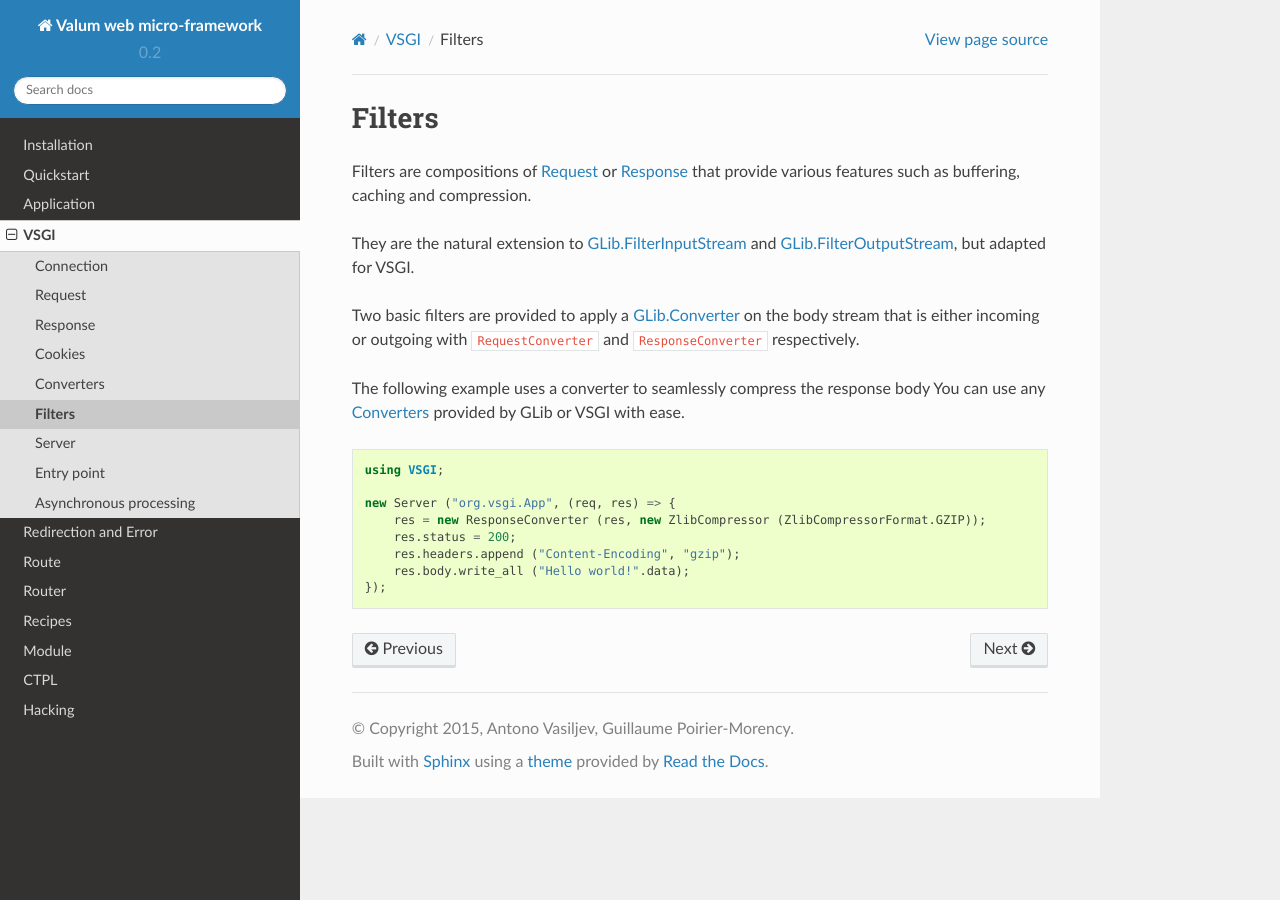
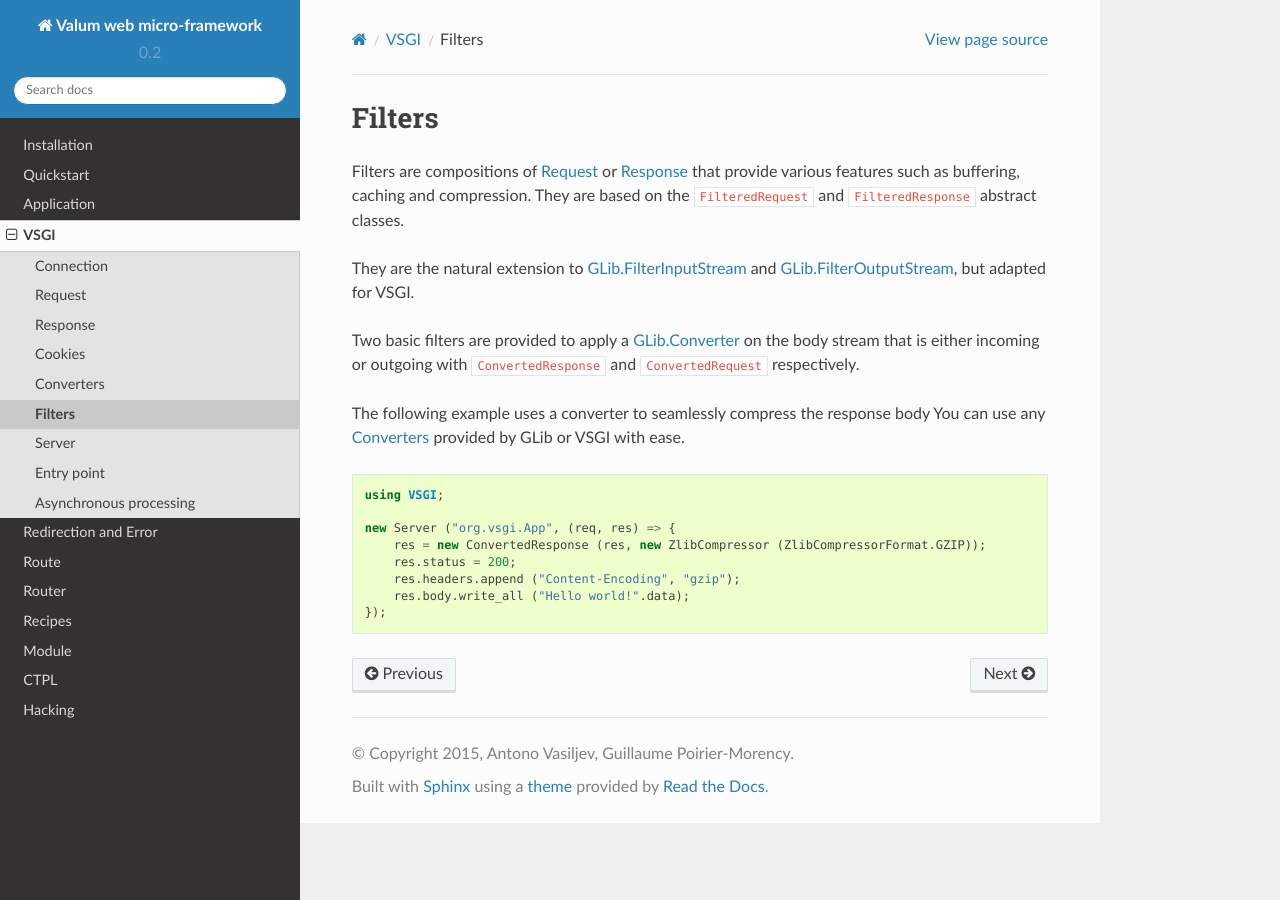
Before and after one commit to valum-framework/vsgi, a Sphinx documentation site: the page built from docs/vsgi/filters.rst, in a window 1280 px wide. Built offline with Sphinx 7.4.7 and the Read the Docs theme 2.0.0, drawn with Linux system fonts in a browser that asks for light colours; pages that are not in the unit, such as notebooks, are missing from menus.

Commit message:
Use correct naming for filters and converters
These naming are gramatically more correct as we are not defining
converters of filters, but requests and responses.

Update usages in documentation and examples.

```diff
--- a/docs/router.rst
+++ b/docs/router.rst
@@ -405,7 +405,7 @@
 
     app.get (null, (req, res, next) => {
         res.headers.replace ("Content-Encoding", "gzip");
-        next (req, new ResponseConverter (res, new ZLibCompressor (ZlibCompressorFormat.GZIP)));
+        next (req, new ConvertedResponse (res, new ZLibCompressor (ZlibCompressorFormat.GZIP)));
     });
 
     app.get ("home", (req, res) => {
@@ -419,7 +419,7 @@
 
     HandlerCallback compress = (req, res, next) => {
         res.headers.replace ("Content-Encoding", "gzip");
-        next (req, new ResponseConverter (res, new ZLibCompressor (ZlibCompressorFormat.GZIP));
+        next (req, new ConvertedResponse (res, new ZLibCompressor (ZlibCompressorFormat.GZIP));
     };
 
     app.get ("home", compress);
--- a/docs/vsgi/filters.rst
+++ b/docs/vsgi/filters.rst
@@ -2,14 +2,15 @@
 =======
 
 Filters are compositions of :doc:`request` or :doc:`response` that provide
-various features such as buffering, caching and compression.
+various features such as buffering, caching and compression. They are based on
+the ``FilteredRequest`` and ``FilteredResponse`` abstract classes.
 
 They are the natural extension to `GLib.FilterInputStream`_ and
 `GLib.FilterOutputStream`_, but adapted for VSGI.
 
 Two basic filters are provided to apply a `GLib.Converter`_ on the body stream
-that is either incoming or outgoing with ``RequestConverter`` and
-``ResponseConverter`` respectively.
+that is either incoming or outgoing with ``ConvertedResponse`` and
+``ConvertedRequest`` respectively.
 
 The following example uses a converter to seamlessly compress the response body
 You can use any :doc:`converters` provided by GLib or VSGI with ease.
@@ -23,7 +24,7 @@
     using VSGI;
 
     new Server ("org.vsgi.App", (req, res) => {
-        res = new ResponseConverter (res, new ZlibCompressor (ZlibCompressorFormat.GZIP));
+        res = new ConvertedResponse (res, new ZlibCompressor (ZlibCompressorFormat.GZIP));
         res.status = 200;
         res.headers.append ("Content-Encoding", "gzip");
         res.body.write_all ("Hello world!".data);
```
Also changed, not shown: 9 other files.
